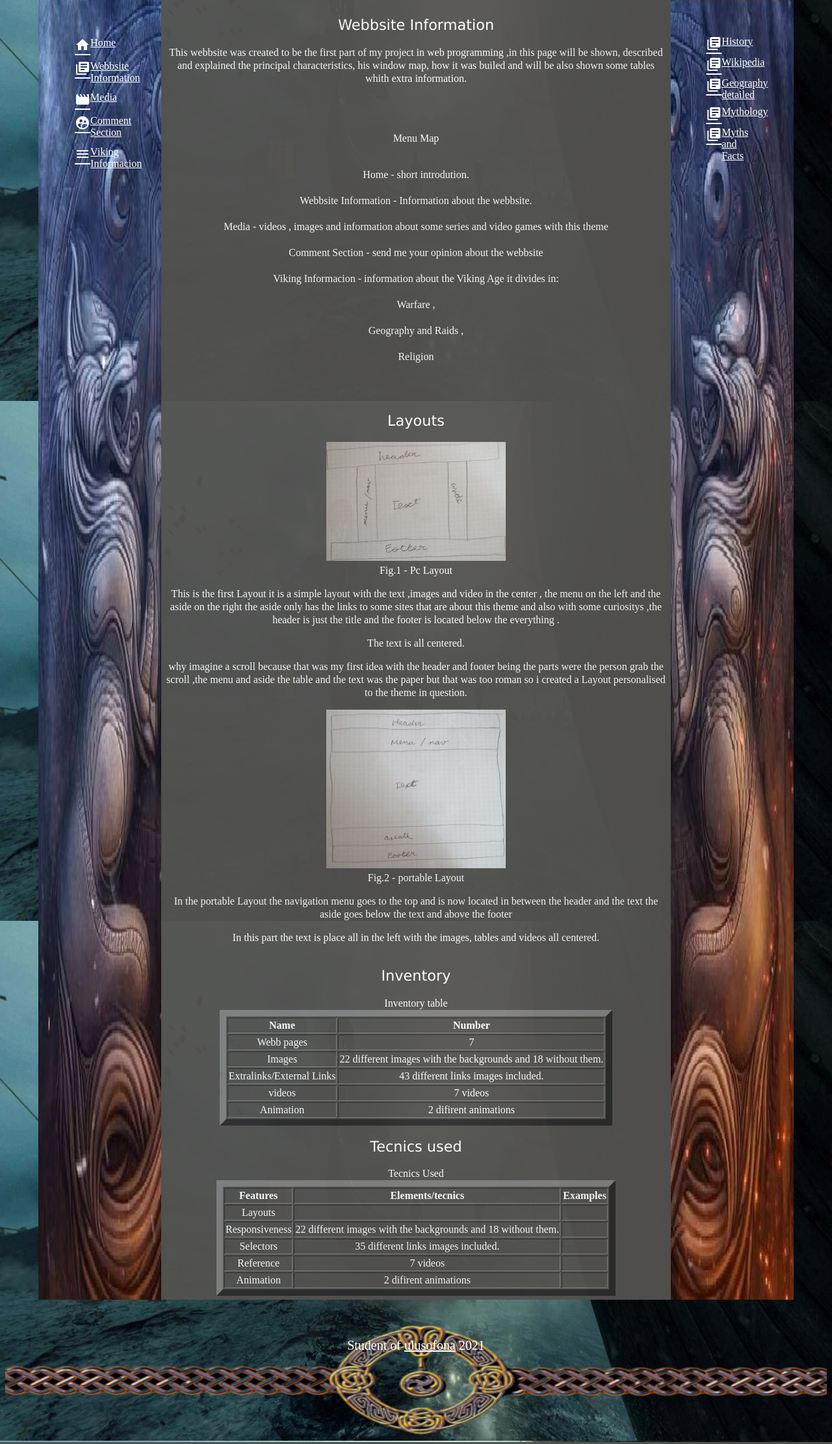
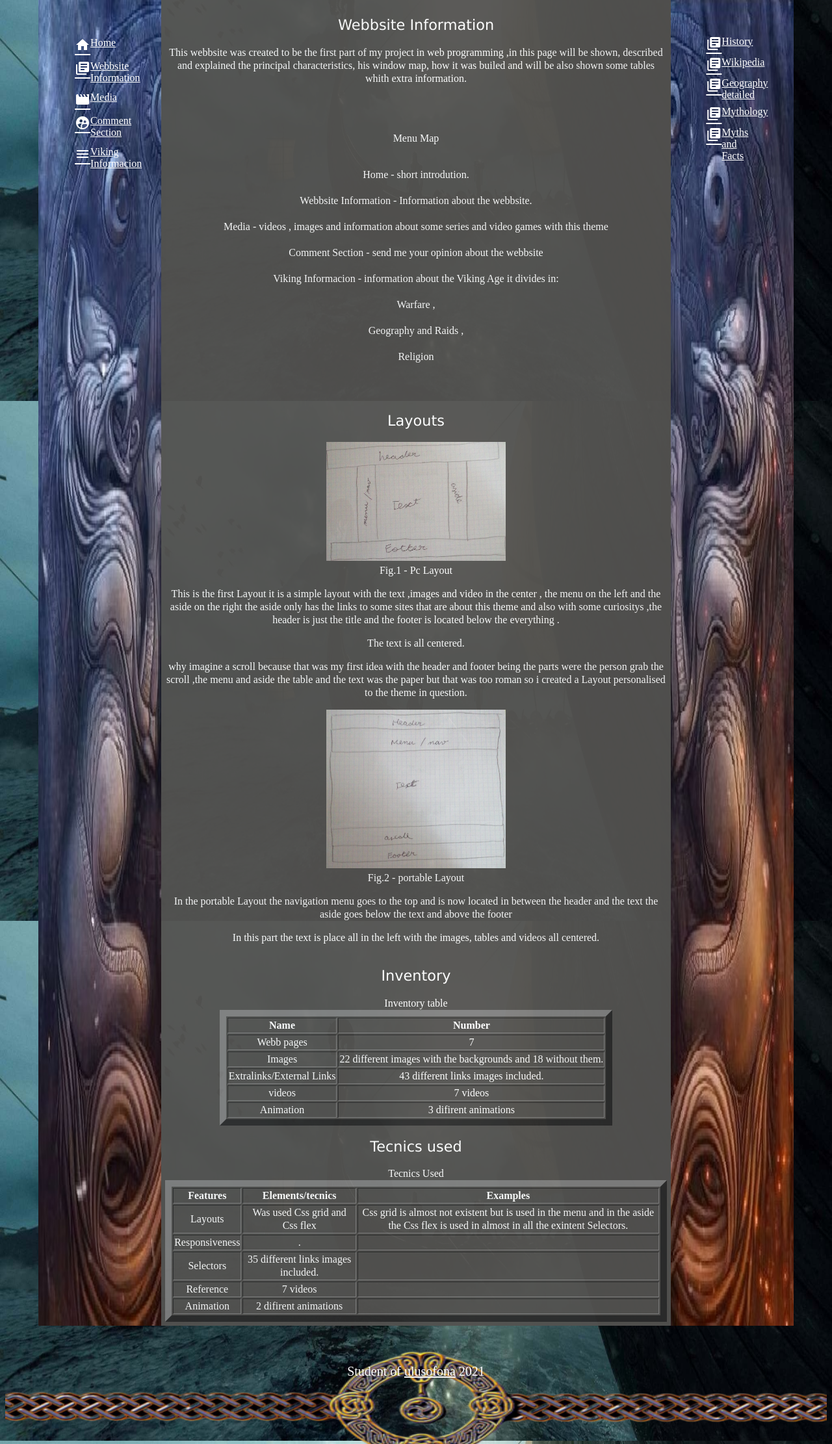
Before and after one commit to RicardoLopes-a21901328/projeto-a21901328-web, a PHP site: page /Information.html in a window 1280 px wide. Shown: the part 183-2405 px from the top of the page at 65% size. Run offline with PHP 8.4, Linux system fonts and the light colour scheme.

Commit message:
Submissão versao 8

```diff
--- a/projecto/projecto/Information.html
+++ b/projecto/projecto/Information.html
@@ -101,7 +101,7 @@
             </tr>
             <tr>
                 <td> Animation </td>
-                <td>2 difirent animations</td>
+                <td> 3 difirent animations</td>
             </tr>
         </tbody>
     </table><b></b>
@@ -120,12 +120,12 @@
         <tbody>
             <tr>
                 <td> Layouts </td>
-                <td>  </td>
-                <td> </td>
+                <td> Was used Css grid and Css flex</td>
+                <td>Css grid is almost not existent but is used in the menu and in the aside the Css flex is used in almost in all the exintent Selectors.</td>
             </tr>
             <tr>
             <td> Responsiveness </td>
-            <td> 22 different images with the backgrounds and 18 without them.</td>
+            <td> .</td>
             <td></td>
             </tr>
         <tr>
--- a/projecto/projecto/estilos.css
+++ b/projecto/projecto/estilos.css
@@ -237,12 +237,10 @@ body{
     animation: mymove2 5s infinite;
 }
 .swim img{
-
     width: 80px;
     height: 80px;
     position: relative;
     animation: mymove3 5s infinite;
-
 }
 
 
```
